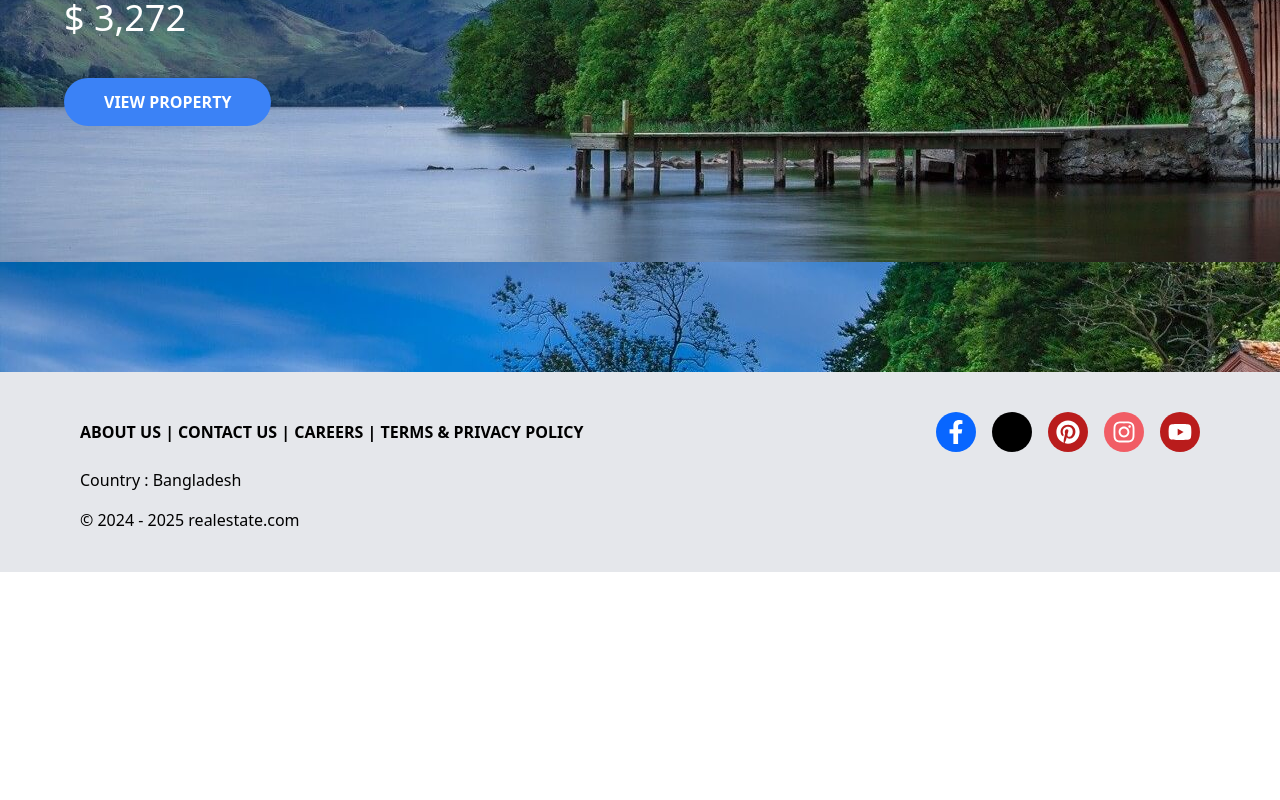
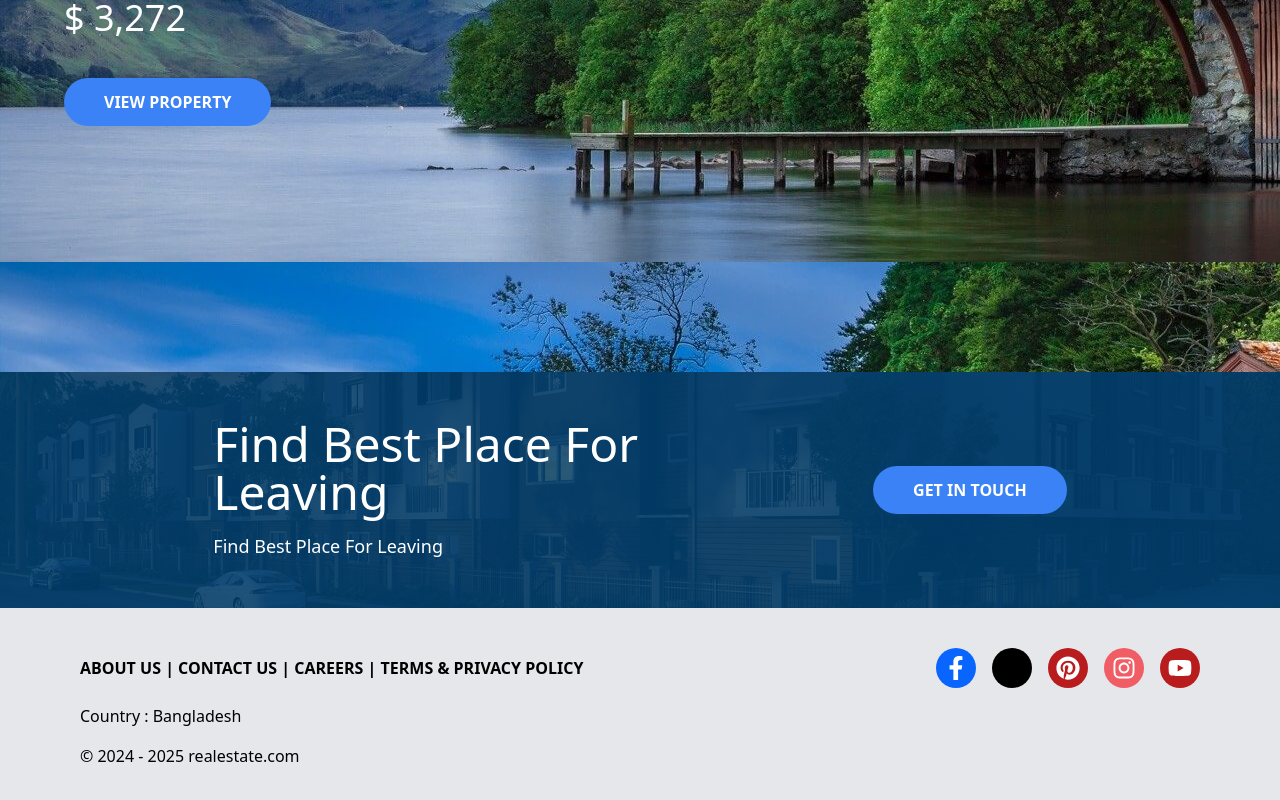
Before and after one commit to dmmalek/granitex, a Next.js app: page / in a window 1280 px wide. Shown: the part 492-1292 px from the top of the page. Before the commit the page ends 1064 px from the top, so only its background shows below. Built offline with nearby package versions, Linux system fonts and the light colour scheme; some icons are missing.

Commit message:
created cta

```diff
--- /dev/null
+++ b/src/Home/Cta.jsx
@@ -0,0 +1,23 @@
+import React from "react";
+
+const Cta = () => {
+  return (
+    <div className="bg-[url('/assets/cta.jpg')] bg-cover bg-no-repeat bg-center   text-white">
+      <div className="text-white bg-[#004274d7] ">
+        <div className="py-12 flex justify-between items-center w-8/12 my-0 mx-auto">
+          <div>
+            <h2 className="text-5xl mb-4">
+              Find Best Place For <br /> Leaving
+            </h2>
+            <p className="text-lg">Find Best Place For Leaving</p>
+          </div>
+          <div>
+            <button className="btn">GET IN TOUCH</button>
+          </div>
+        </div>
+      </div>
+    </div>
+  );
+};
+
+export default Cta;
--- a/src/pages/index.js
+++ b/src/pages/index.js
@@ -1,6 +1,7 @@
 import Header from "@/component/global/Header";
 import Hero from "@/Home/Hero";
 import Footer from "@/component/global/Footer";
+import Cta from "@/Home/Cta";
 import React from "react";
 
 const index = () => {
@@ -8,6 +9,7 @@ const index = () => {
     <div>
       <Header />
       <Hero />
+      <Cta />
       <Footer />
     </div>
   );
```
Also changed, not shown: public/assets/cta.jpg (added).
